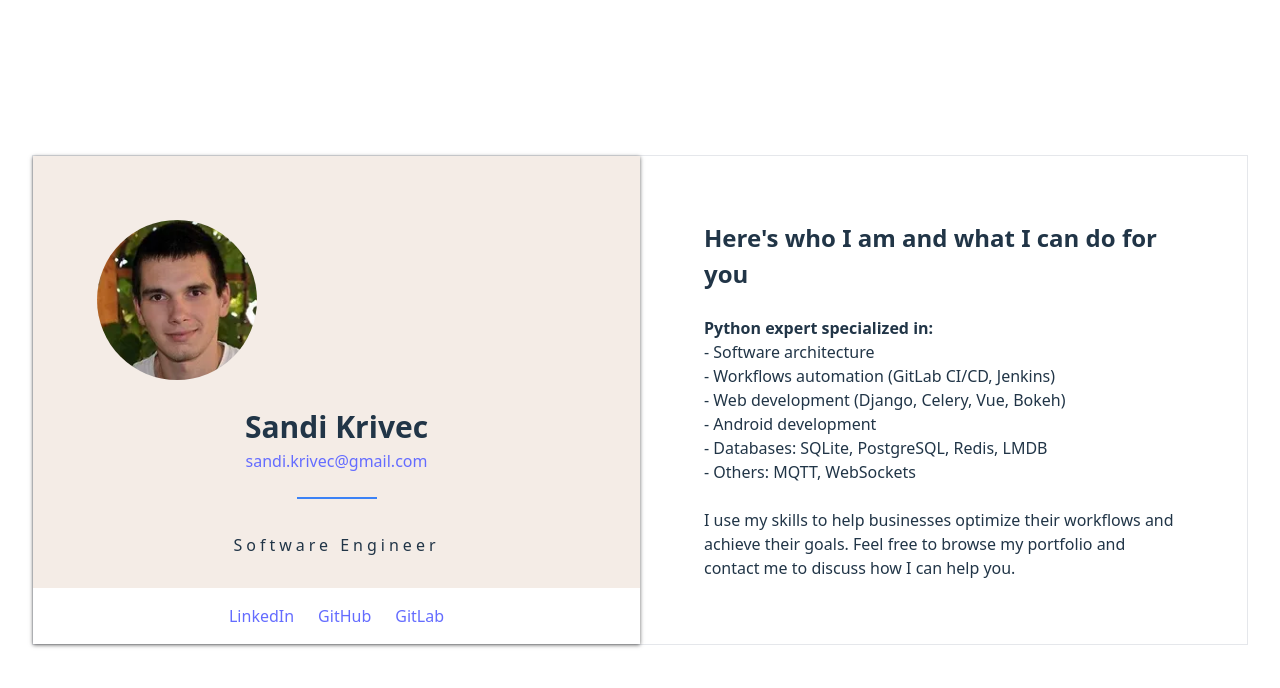
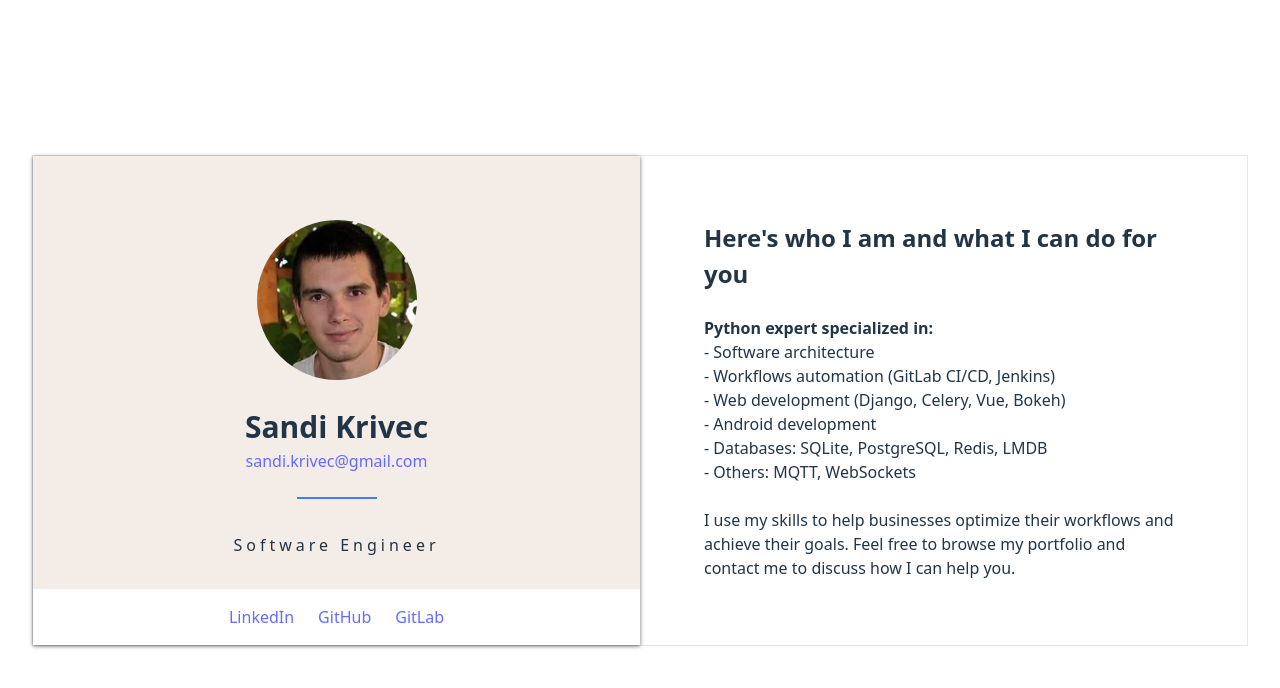
Before and after one commit to schnapi/mypage, a Vue app: page / in a window 1280 px wide. Shown: the top 688 px of the page. Built offline with nearby package versions, Linux system fonts and the light colour scheme; what tailwindcss-tables would draw is missing.

Commit message:
center main image

```diff
--- a/src/App.vue
+++ b/src/App.vue
@@ -9,7 +9,7 @@
       <div class="col-span-1 text-center text-nowrap relative bg-[#f4ece6] dark:bg-slate-800"
         style="box-shadow: 0 1px 4px rgba(0, 0, 0, .6);">
         <div class="p-16">
-          <img src="./assets/sandikrivec.webp" class="w-40 h-40 object-cover rounded-full" fetchpriority="high">
+          <img src="./assets/sandikrivec.webp" class="w-40 h-40 object-cover rounded-full m-auto" fetchpriority="high">
           <br>
           <h3>Sandi Krivec</h3>
           <a href="mailto:sandi.krivec@gmail.com">sandi.krivec@gmail.com</a>
@@ -18,6 +18,7 @@
           <div class="w-20 h-3 border-t-2 border-blue-500 m-auto"></div>
           <br>
           <p class="" style="letter-spacing:0.25em">Software Engineer</p>
+          <br>
         </div>
         <div class="bg-white w-[100%] absolute bottom-0">
           <div class="py-4">
--- a/vite.config.ts
+++ b/vite.config.ts
@@ -2,11 +2,12 @@ import { defineConfig } from 'vite'
 import vue from '@vitejs/plugin-vue'
 import tailwindcss from "tailwindcss";
 
-// const ASSET_URL = '';
+const ASSET_URL = '';
 
 // https://vite.dev/config/
 export default defineConfig({
   // base: `${ASSET_URL}/dist/`,
+  base: `${ASSET_URL}/mypage/dist/`,
   plugins: [vue()],
   css: {
     postcss: {
```
